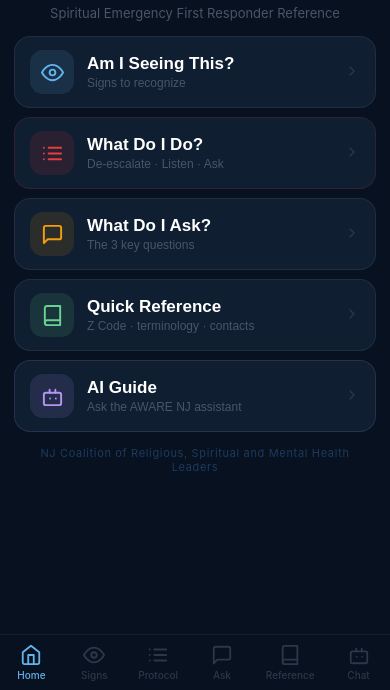
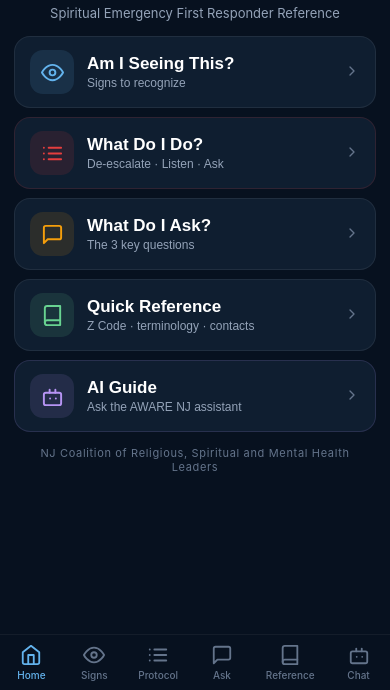
Before and after one commit to PreposterousHQ/aware-nj-app-v2, a plain HTML site: page index.html in a window 390 px wide. Both pictures are taken after a click on the button "Home". Shown: the part 154-844 px from the top of the page. Drawn offline with Linux system fonts and the light colour scheme.

Commit message:
Lighten secondary/muted text for mobile readability
--text3 #4A5568→#94A3B8, --text4 #2D3748→#64748B (CSS vars + direct uses),
home footer #1E3A5F→#64748B, back-btn/alert-body/step-body #718096→#94A3B8,
inactive nav buttons #2D3748→#64748B in CSS and JS nav() handler.

Co-Authored-By: Claude Sonnet 4.6 <noreply@anthropic.com>

```diff
--- a/index.html
+++ b/index.html
@@ -29,8 +29,8 @@
       --border: rgba(255,255,255,0.07);
       --text: #FFFFFF;
       --text2: #CBD5E0;
-      --text3: #4A5568;
-      --text4: #2D3748;
+      --text3: #94A3B8;
+      --text4: #64748B;
       --blue: #63B3ED;
       --red: #E53E3E;
       --amber: #F59E0B;
@@ -182,7 +182,7 @@
       text-align: center;
       padding: 0 20px 11px;
       font-size: 11px;
-      color: #1E3A5F;
+      color: #64748B;
       letter-spacing: 0.06em;
     }
 
@@ -212,7 +212,7 @@
       cursor: pointer;
       flex-shrink: 0;
     }
-    .back-btn svg { width: 18px; height: 18px; color: #718096; }
+    .back-btn svg { width: 18px; height: 18px; color: #94A3B8; }
 
     .inner-title { font-size: 17px; font-weight: 600; color: var(--text); }
 
@@ -275,7 +275,7 @@
     .alert-box.visible { display: block; }
 
     .alert-title { font-size: 13px; font-weight: 600; color: var(--red); margin-bottom: 4px; }
-    .alert-body  { font-size: 13px; color: #718096; line-height: 1.4; }
+    .alert-body  { font-size: 13px; color: #94A3B8; line-height: 1.4; }
 
     .alert-cta {
       margin-top: 10px;
@@ -351,7 +351,7 @@
 
     .step-body {
       font-size: 14px;
-      color: #718096;
+      color: #94A3B8;
       line-height: 1.55;
       padding-left: 38px;
     }
@@ -494,7 +494,7 @@
     .nav-btn span { font-size: 10px; font-weight: 500; }
 
     .nav-btn.active svg, .nav-btn.active span { color: var(--blue); }
-    .nav-btn:not(.active) svg, .nav-btn:not(.active) span { color: #2D3748; }
+    .nav-btn:not(.active) svg, .nav-btn:not(.active) span { color: #64748B; }
 
     /* ─── CHAT SCREEN ─── */
     .nav-card-icon.purple { background: rgba(183,148,244,0.12); }
@@ -1107,7 +1107,7 @@
       if (screen) screen.classList.toggle('active', s === id);
       if (btn) {
         btn.classList.toggle('active', s === id);
-        btn.style.color = (s === id) ? NAV_COLORS[s] : '#2D3748';
+        btn.style.color = (s === id) ? NAV_COLORS[s] : '#64748B';
       }
     });
     if (id !== 'chat') chatHFStop();
```
